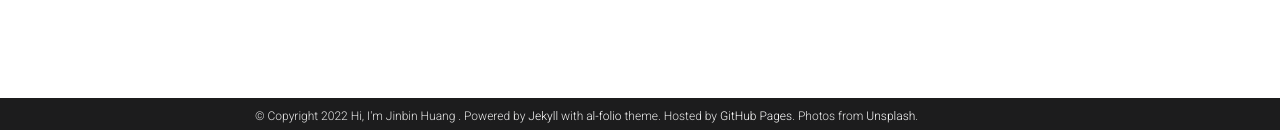
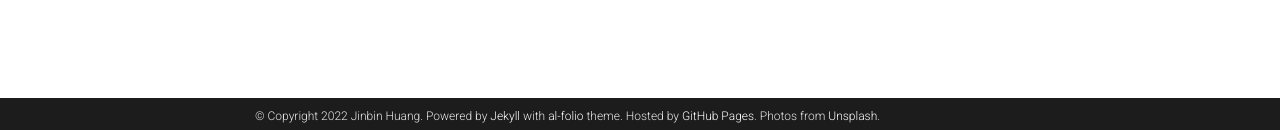
Before and after one commit to JakobWong/JakobWong.github.io, a Jekyll site: the page built from _posts/2015-10-20-comments.md, in a window 1280 px wide. Shown: the part 767-897 px from the top of the page. Built offline with Jekyll 4.4.1, drawn with Linux system fonts in a browser that asks for light colours; comment, search, counter and statistics services are not loaded; a style sheet for code colours, icons or effects is not loaded; some of the changed lines change nothing that is shown.

Commit message:
again I don't know what's happening...

```diff
--- a/_config.yml
+++ b/_config.yml
@@ -3,9 +3,10 @@
 # -----------------------------------------------------------------------------
 
 title: blank # the website title (if blank, full name will be used instead)
-first_name: Hi, I'm Jinbin Huang
+full_name: Jinbin Huang
+first_name: Jinbin
 middle_name:
-last_name:
+last_name: Huang
 email: jhuan196@asu.edu
 description: > # the ">" symbol means to ignore newlines until "footer_text:"
   A simple, whitespace theme for academics. Based on [*folio](https://github.com/bogoli/-folio) design.
@@ -67,11 +68,11 @@
 # Social integration
 # -----------------------------------------------------------------------------
 
-github_username: # your GitHub user name
+github_username: JakobWong # your GitHub user name
 gitlab_username: # your GitLab user name
-twitter_username: # your Twitter handle
+twitter_username: JinbinHuang # your Twitter handle
 linkedin_username: # your LinkedIn user name
-scholar_userid: # your Google Scholar ID
+scholar_userid: Jinbin Huang # your Google Scholar ID
 semanticscholar_id: # your Semantic Scholar ID
 whatsapp_number: # your WhatsApp number (full phone number in international format. Omit any zeroes, brackets, or dashes when adding the phone number in international format.)
 orcid_id: # your ORCID ID
@@ -94,8 +95,8 @@
 facebook_id: # your facebook id
 discord_id: # your discord id (18-digit unique numerical identifier)
 
-contact_note: >
-  You can even add a little note about which of these is the best way to reach you.
+# contact_note: >
+#   You can even add a little note about which of these is the best way to reach you.
 
 # -----------------------------------------------------------------------------
 # Analytics and search engine verification
@@ -111,25 +112,25 @@
 # Blog
 # -----------------------------------------------------------------------------
 
-# blog_name: al-folio # blog_name will be displayed in your blog page
-# blog_nav_title: blog # your blog must have a title for it to be displayed in the nav bar
-# blog_description: a simple whitespace theme for academics
-# permalink: /blog/:year/:title/
+blog_name: al-folio # blog_name will be displayed in your blog page
+blog_nav_title: blog # your blog must have a title for it to be displayed in the nav bar
+blog_description: a simple whitespace theme for academics
+permalink: /blog/:year/:title/
 
-# # Pagination
-# pagination:
-#   enabled: true
+# Pagination
+pagination:
+  enabled: true
 
-# # Comments
-# disqus_shortname: al-folio # put your disqus shortname
-# # https://help.disqus.com/en/articles/1717111-what-s-a-shortname
+# Comments
+disqus_shortname: al-folio # put your disqus shortname
+# https://help.disqus.com/en/articles/1717111-what-s-a-shortname
 
-# # External sources.
-# # If you have blog posts published on medium.com or other exteranl sources,
-# # you can display them in your blog by adding a link to the RSS feed.
-# external_sources:
-#   - name: medium.com
-#     rss_url: https://medium.com/@al-folio/feed
+# External sources.
+# If you have blog posts published on medium.com or other exteranl sources,
+# you can display them in your blog by adding a link to the RSS feed.
+external_sources:
+  - name: medium.com
+    rss_url: https://medium.com/@al-folio/feed
 
 # -----------------------------------------------------------------------------
 # Collections
--- a/_layouts/about.html
+++ b/_layouts/about.html
@@ -47,7 +47,7 @@
             {%- if page.cv %}
               <!-- CV -->
               {%- if page.cv.cv_pdf %}
-                <div class="button ">
+                <div class="button">
                   <a class="btn-outline-secondary btn" href="{{ page.cv.cv_pdf | prepend: 'assets/pdf/' | relative_url}}">Here's my CV</a>
                 </div>
               {%- endif %}
```
